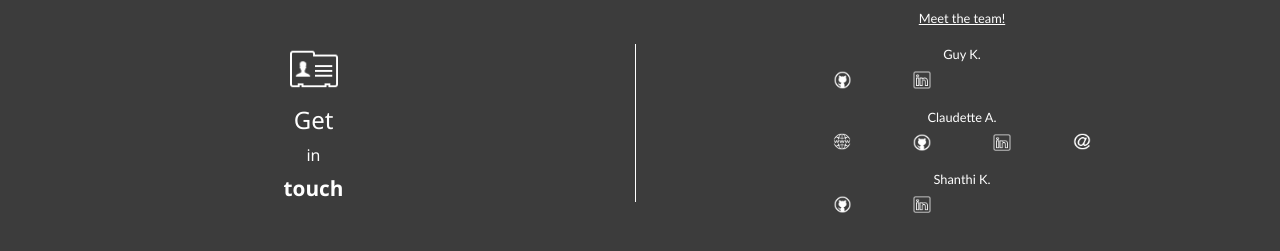
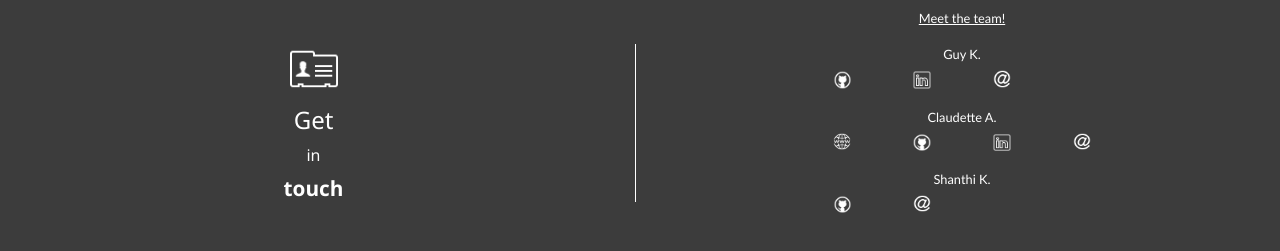
Before and after one commit to scooterseoul/Ecommerce-Furniture1, a React (Create React App) app in the folder client/: page /discount in a window 1280 px wide. Shown: the part 1706-1957 px from the top of the page. Built offline with nearby package versions, Linux system fonts and the light colour scheme; no server answers.

Commit message:
Add footer details
Co-Authored-By: C. Scooter Alexander <scooterseoul@gmail.com>
Co-Authored-By: kays <52937130+shvinprog@users.noreply.github.com>

```diff
--- a/client/src/components/Footer.js
+++ b/client/src/components/Footer.js
@@ -19,24 +19,41 @@ const Footer = () => {
         </div>
         <div className={styles.infoCont}>
           <div className={styles.meetTeam}>Meet the team!</div>
-          {/* Alex */}
+          {/* Guy */}
           <div className={styles.guy}>
             <p className={styles.name}>Guy K.</p>
             <div className={styles.contactCont}>
               <div className={styles.gitIcon}>
-                <Link to="/">
-                  <img src={github} alt="github" className={styles.gitPic} />
-                </Link>
+                <a
+                  href="https://github.com/guykibby?tab=repositories"
+                  target="_blank"
+                  rel="noreferrer"
+                >
+                  <img src={github} className={styles.gitPic} alt="github" />
+                </a>
               </div>
               <div className={styles.linkdInIcon}>
-                {" "}
-                <Link to="/">
+                <a
+                  href="https://www.linkedin.com/in/guy-kibby-33a48b231/"
+                  target="_blank"
+                  rel="noreferrer"
+                >
                   <img
                     src={linkedin}
                     alt="linkedin"
                     className={styles.linkedPic}
                   />
-                </Link>
+                </a>
+              </div>
+              <div className={styles.email}>
+                <img
+                  src={emailIcon}
+                  alt="mail"
+                  className={styles.emailPic}
+                  onClick={() =>
+                    (window.location = "mailto: guykibby@gmail.com")
+                  }
+                />
               </div>
             </div>
           </div>
@@ -67,7 +84,6 @@ const Footer = () => {
                 </a>
               </div>
               <div className={styles.linkdInIcon}>
-                {" "}
                 <a
                   href="https://www.linkedin.com/in/claudette-alexander"
                   target="_blank"
@@ -97,12 +113,15 @@ const Footer = () => {
             <p className={styles.name}>Shanthi K.</p>
             <div className={styles.contactCont}>
               <div className={styles.gitIcon}>
-                <Link to="/">
-                  <img src={github} alt="github" className={styles.gitPic} />
-                </Link>
+                <a
+                  href="https://github.com/shvinprog"
+                  target="_blank"
+                  rel="noreferrer"
+                >
+                  <img src={github} className={styles.gitPic} alt="github" />
+                </a>
               </div>
-              <div className={styles.linkdInIcon}>
-                {" "}
+              {/* <div className={styles.linkdInIcon}>
                 <Link to="/">
                   <img
                     src={linkedin}
@@ -110,6 +129,16 @@ const Footer = () => {
                     className={styles.linkedPic}
                   />
                 </Link>
+              </div>{" "} */}
+              <div className={styles.email}>
+                <img
+                  src={emailIcon}
+                  alt="mail"
+                  className={styles.emailPic}
+                  onClick={() =>
+                    (window.location = "mailto: shankoy05@gmail.com")
+                  }
+                />
               </div>
             </div>
           </div>
--- a/client/src/components/Header.js
+++ b/client/src/components/Header.js
@@ -24,7 +24,7 @@ const Header = () => {
           LE SEAU a BOUE
         </Link>
         <button className={styles.menuIcon} onClick={handleShowNavbar}>
-          <img src={hamburger} />
+          <img alt="" src={hamburger} />
         </button>
         <div
           className={`${styles.navElements}
```
